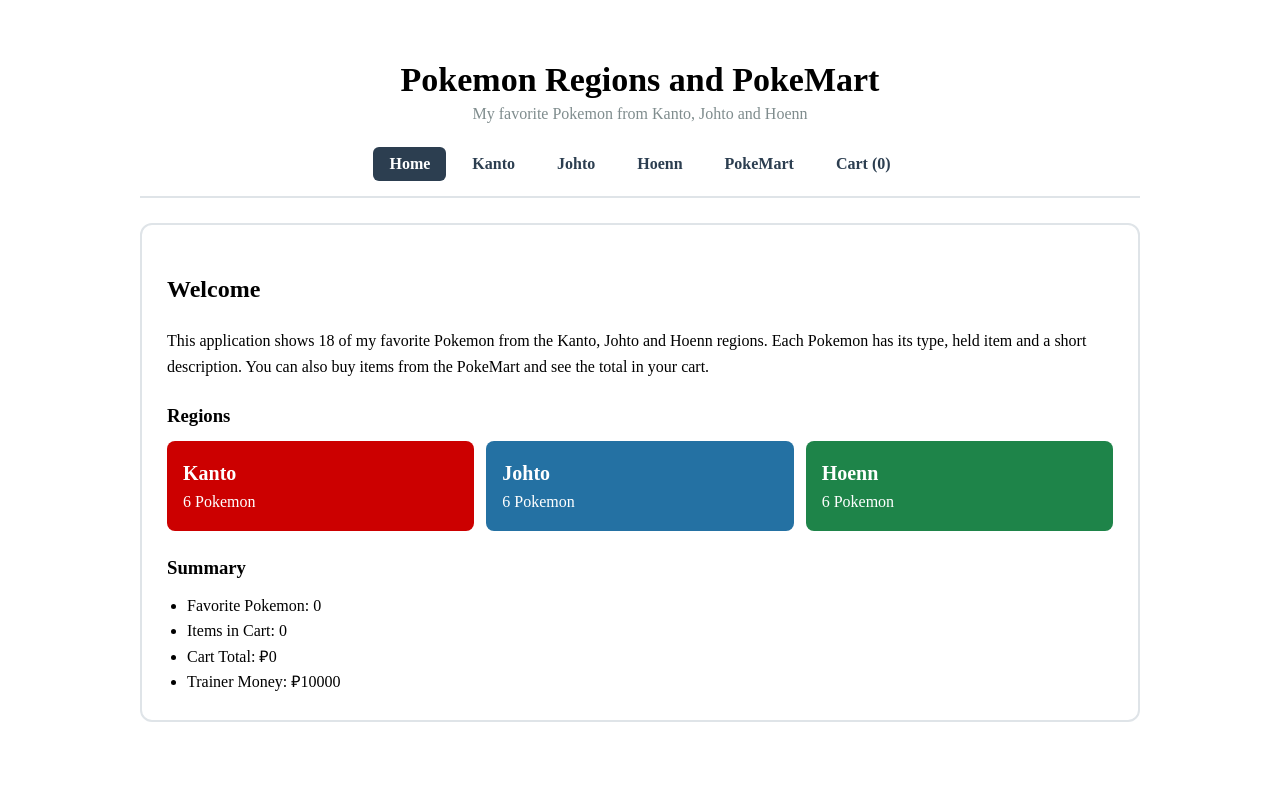
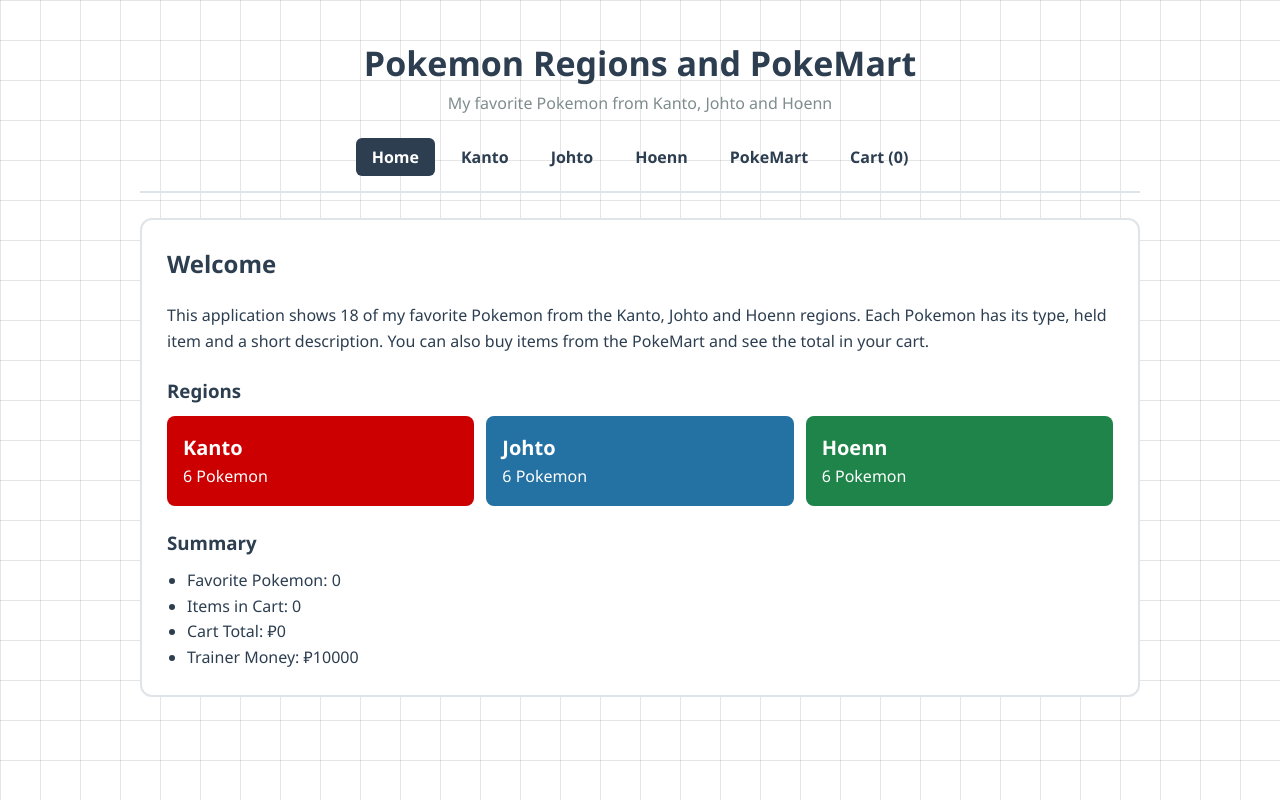
Before and after one commit to decemberraingomez/Gomez_DecemberRain_LaboratoryActivity5, an Angular app: page /home in a window 1280 px wide. Built offline with nearby package versions, Linux system fonts and the light colour scheme.

Commit message:
fix: removed unnecessary functionalities

```diff
--- a/src/app/app.css
+++ b/src/app/app.css
@@ -1,8 +1,20 @@
 .container {
   max-width: 1000px;
   margin: 0 auto;
-  padding: 30px 20px;
+  padding: 40px 20px;
 }
+
+.grid-background {
+  background-color: #ffffff;
+
+  background-image:
+    linear-gradient(to right, rgba(0, 0, 0, 0.1) 1px, transparent 1px),
+    linear-gradient(to bottom, rgba(0, 0, 0, 0.1) 1px, transparent 1px);
+
+  background-size: 40px 40px;
+  min-height: 100vh;
+}
+
 
 .container h1 {
   text-align: center;
--- a/src/app/app.html
+++ b/src/app/app.html
@@ -1,3 +1,4 @@
+<div class="grid-background">
   <div class="container">
     <h1>Pokemon Regions and PokeMart</h1>
     <p class="subtitle">My favorite Pokemon from Kanto, Johto and Hoenn</p>
@@ -13,3 +14,4 @@
 
     <router-outlet></router-outlet>
   </div>
+</div>
--- a/src/app/pokemon-card/pokemon-card.css
+++ b/src/app/pokemon-card/pokemon-card.css
@@ -5,10 +5,6 @@
   padding: 18px;
   display: flex;
   flex-direction: column;
-}
-
-.card.favorite {
-  border-color: #2c3e50;
 }
 
 .dex {
--- a/src/app/pokemon-card/pokemon-card.html
+++ b/src/app/pokemon-card/pokemon-card.html
@@ -1,4 +1,4 @@
-<div class="card" [class.favorite]="isFavorite()">
+<div class="card">
   <p class="dex">{{ dexNumber() }}</p>
   <h3>{{ pokemon().name }}</h3>
 
@@ -10,12 +10,4 @@
   </p>
   <p><strong>Held Item:</strong> {{ pokemon().heldItem }}</p>
   <p class="description">{{ pokemon().description }}</p>
-
-  <button (click)="toggleFavorite()">
-    @if (isFavorite()) {
-      Remove from Favorites
-    } @else {
-      Add to Favorites
-    }
-  </button>
 </div>
--- a/src/app/pokemon-card/pokemon-card.ts
+++ b/src/app/pokemon-card/pokemon-card.ts
@@ -9,13 +9,5 @@
 })
 export class PokemonCard {
   pokemon = input.required<any>();
-  isFavorite = input(false);
-
-  favoriteToggled = output<string>();
-
   dexNumber = computed(() => '#' + String(this.pokemon().id).padStart(3, '0'));
-
-  toggleFavorite() {
-    this.favoriteToggled.emit(this.pokemon().name);
-  }
 }
--- a/src/styles.css
+++ b/src/styles.css
@@ -1 +1,15 @@
-/* You can add global styles to this file, and also import other style files */
+/* Global styles */
+body {
+  margin: 0;
+  font-family: 'Segoe UI', Tahoma, Geneva, Verdana, sans-serif;
+  color: #2c3e50;
+  background-color: #f4f6f8;
+}
+
+h1, h2, h3, h4 {
+  margin-top: 0;
+}
+
+button {
+  font-family: inherit;
+}
```
Also changed, not shown: 1 other file (tests, documents, lock files or other folders). Lines whose indentation alone changed are shown as unchanged.
